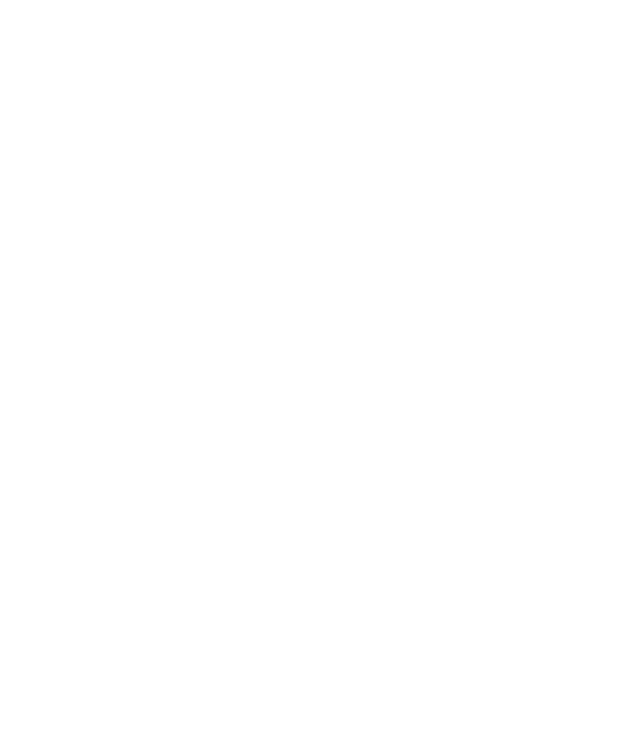
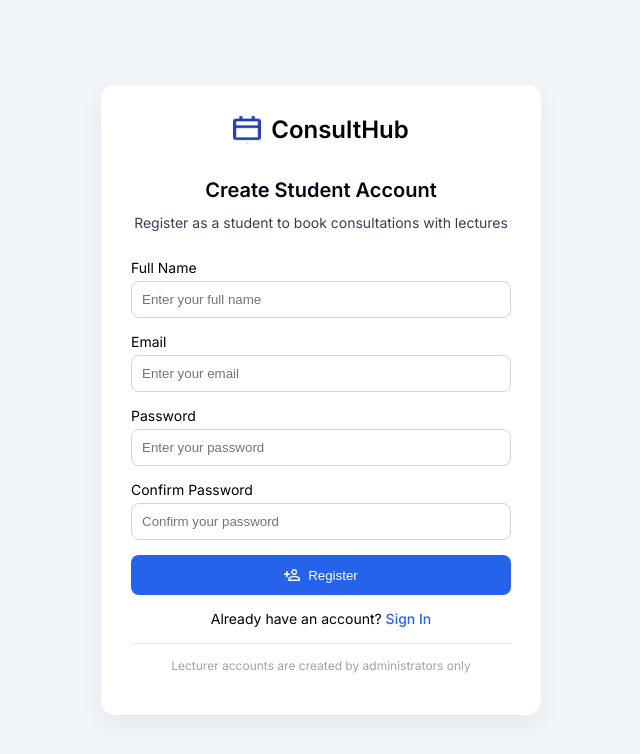
Before and after one commit to 9Denys/SmartSchedule.Frontend, a React (Vite) app: page /register in a window 1280 px wide. Before the commit this address had no page. Shown: the top 754 px of the page, without its empty margins (319-959 px from the left). Built offline with nearby package versions, Linux system fonts and the light colour scheme.

Commit message:
implement register page
- add Register page UI
- reuse Input and Button components
- add navigation between Login and Register using react-router

```diff
--- a/src/app/router.jsx
+++ b/src/app/router.jsx
@@ -1,11 +1,13 @@
 import { BrowserRouter, Routes, Route } from "react-router-dom";
 import Login from "../pages/Auth/Login";
+import Register from "../pages/Auth/Register";
 
 const Router = () => {
   return (
     <BrowserRouter>
       <Routes>
         <Route path="/" element={<Login />} />
+        <Route path="/register" element={<Register />} />
       </Routes>
     </BrowserRouter>
   );
--- a/src/assets/images.js
+++ b/src/assets/images.js
@@ -1,7 +1,9 @@
 import calendar from "./images/calendar.png";
 import vector from "./images/vector.png";
+import register from "./images/register.png";
 
 export const images = {
   calendar,
   vector,
+  register,
 };
--- a/src/pages/Auth/Login.css
+++ b/src/pages/Auth/Login.css
@@ -109,3 +109,36 @@
   color: #9ca3af;
   margin-top: 5px;
 }
+
+.auth-title {
+  margin: 34px 0 12px;
+  text-align: center;
+  font-size: 20px;
+  font-weight: 600;
+  color: #020617;
+}
+
+.auth-description {
+  margin: 0 0 28px;
+  text-align: center;
+  font-size: 14px;
+  color: #334155;
+}
+
+.auth-divider {
+  width: 100%;
+  height: 1px;
+  margin: 16px 0 14px;
+  background: #e2e8f0;
+}
+
+.link {
+  color: #2563eb;
+  text-decoration: none;
+  font-weight: 500;
+  cursor: pointer;
+}
+
+.link:hover {
+  text-decoration: underline;
+}
--- a/src/pages/Auth/Login.jsx
+++ b/src/pages/Auth/Login.jsx
@@ -2,6 +2,7 @@
 import Input from "../../components/UI/Input";
 import Button from "../../components/UI/Button";
 import { images } from "../../assets/images";
+import { Link } from "react-router-dom";
 
 const Login = () => {
   return (
@@ -9,7 +10,7 @@
       <div className="auth-card">
         <div className="auth-header">
           <img src={images.calendar} alt="calendar" />
-          <h2>SmartSchedule</h2>
+          <h2>ConsultHub</h2>
         </div>
 
         <p className="auth-subtitle">Sign in to your account</p>
@@ -31,7 +32,10 @@
         </Button>
 
         <p className="register">
-          Don’t have an account? <span>Register as Student</span>
+          Don’t have an account?{" "}
+          <Link to="/register" className="link">
+            Register as Student
+          </Link>
         </p>
 
         <p className="note">
--- /dev/null
+++ b/src/pages/Auth/Register.jsx
@@ -0,0 +1,53 @@
+import "./Login.css";
+import Input from "../../components/UI/Input";
+import Button from "../../components/UI/Button";
+import { images } from "../../assets/images";
+import { Link } from "react-router-dom";
+
+const Register = () => {
+  return (
+    <div className="auth-page">
+      <div className="auth-card">
+        <div className="auth-header">
+          <img src={images.calendar} alt="calendar" />
+          <h2>ConsultHub</h2>
+        </div>
+
+        <h3 className="auth-title">Create Student Account</h3>
+
+        <p className="auth-description">
+          Register as a student to book consultations with lectures
+        </p>
+
+        <Input label="Full Name" placeholder="Enter your full name" />
+        <Input label="Email" placeholder="Enter your email" />
+        <Input label="Password" type="password" placeholder="Enter your password" />
+        <Input
+          label="Confirm Password"
+          type="password"
+          placeholder="Confirm your password"
+        />
+
+        <Button>
+          <img src={images.register} alt="" className="btn-icon" />
+          Register
+        </Button>
+
+        <p className="register">
+          Already have an account?{" "}
+          <Link to="/" className="link">
+            Sign In
+          </Link>
+        </p>
+
+        <div className="auth-divider" />
+
+        <p className="note">
+          Lecturer accounts are created by administrators only
+        </p>
+      </div>
+    </div>
+  );
+};
+
+export default Register;
```
Also changed, not shown: src/assets/images/register.png (added).
